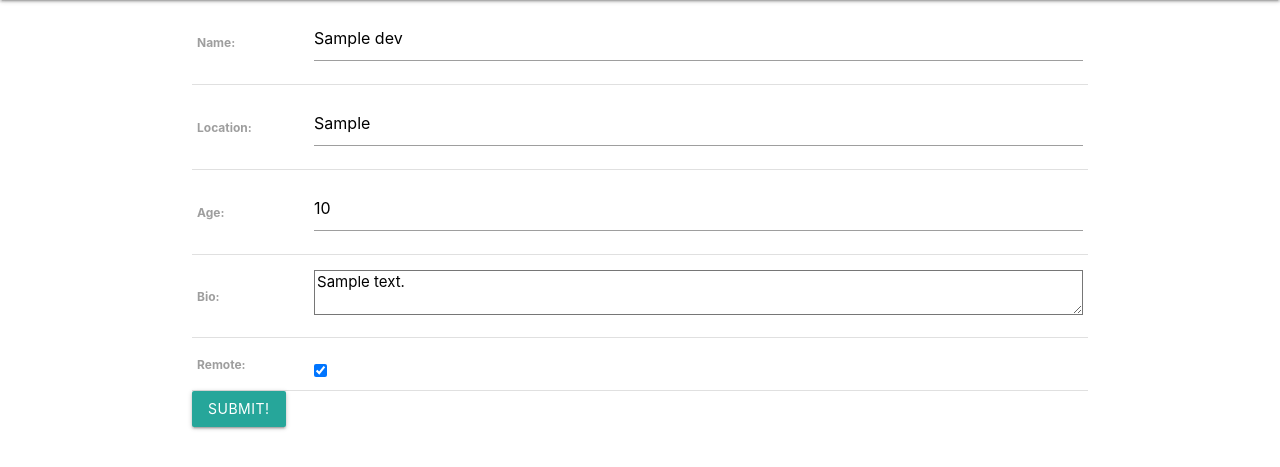
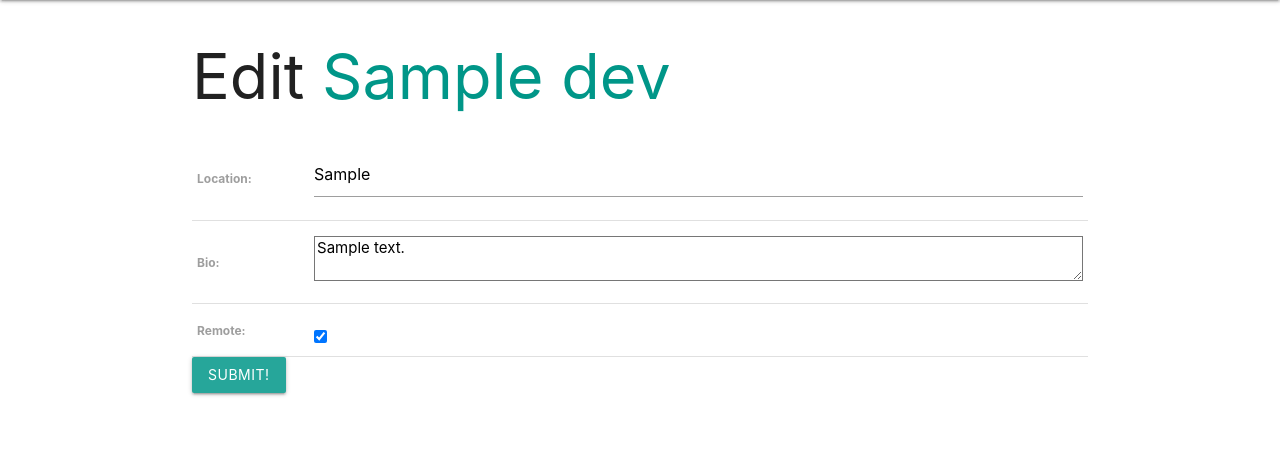
Before and after one commit to hamilton-mike/dev-collector, a Django app: page /devs/1/update in a window 1280 px wide. Shown: the part 64-531 px from the top of the page. Run offline with Django 3.2, Linux system fonts and the light colour scheme; tables that the repository leaves empty hold one stand-in row (values such as "Sample post").

Commit message:
edit form

```diff
--- a/main_app/templates/devs/detail.html
+++ b/main_app/templates/devs/detail.html
@@ -2,11 +2,11 @@
 {% block content %}
 
 
-<h1>Details Page</h1>
+<h1 class="blue-text">{{ dev.name }} Page</h1>
 
 <div class="card">
     <div class="card-content">
-        <span class="card-title">{{ dev.name }}</span>
+        <div class="center">
             <p>Location: {{ dev.location }}</p>
             {% if dev.age <= 24 %} <p>Experience: Junior Dev</p>
                 {% elif dev.age > 24 and dev.age < 35 %} <p>Experience: Mid Level Dev</p>
@@ -15,6 +15,7 @@
                     {% endif %}
             <p>Bio: {{ dev.bio }}</p>
             <p>Looking for Remote Work: {{ dev.remote }}</p>
+        </div>
         <div class="card-action">
             <a href="{% url 'devs_update' dev.id %}">Edit</a>
             <a href="{% url 'devs_delete' dev.id %}">Delete</a>
--- a/main_app/templates/main_app/dev_form.html
+++ b/main_app/templates/main_app/dev_form.html
@@ -1,5 +1,11 @@
 {% extends 'base.html' %}
 {% block content %}
+
+{% if object %}
+    <h1>Edit <span class="teal-text">{{ object.name }}</span></h1>
+{% else %}
+    <h1>Add Dev</h1>
+{% endif %}
 
 <form action="" method="post">
     {% csrf_token %}
--- a/main_app/views.py
+++ b/main_app/views.py
@@ -22,7 +22,7 @@ class DevCreate(CreateView):
 
 class DevUpdate(UpdateView):
     model = Dev
-    fields = ['name', 'location', 'age', 'bio', 'remote']
+    fields = ['location', 'bio', 'remote']
 
 class DevDelete(DeleteView):
     model = Dev
```
Lines whose indentation alone changed are shown as unchanged.
